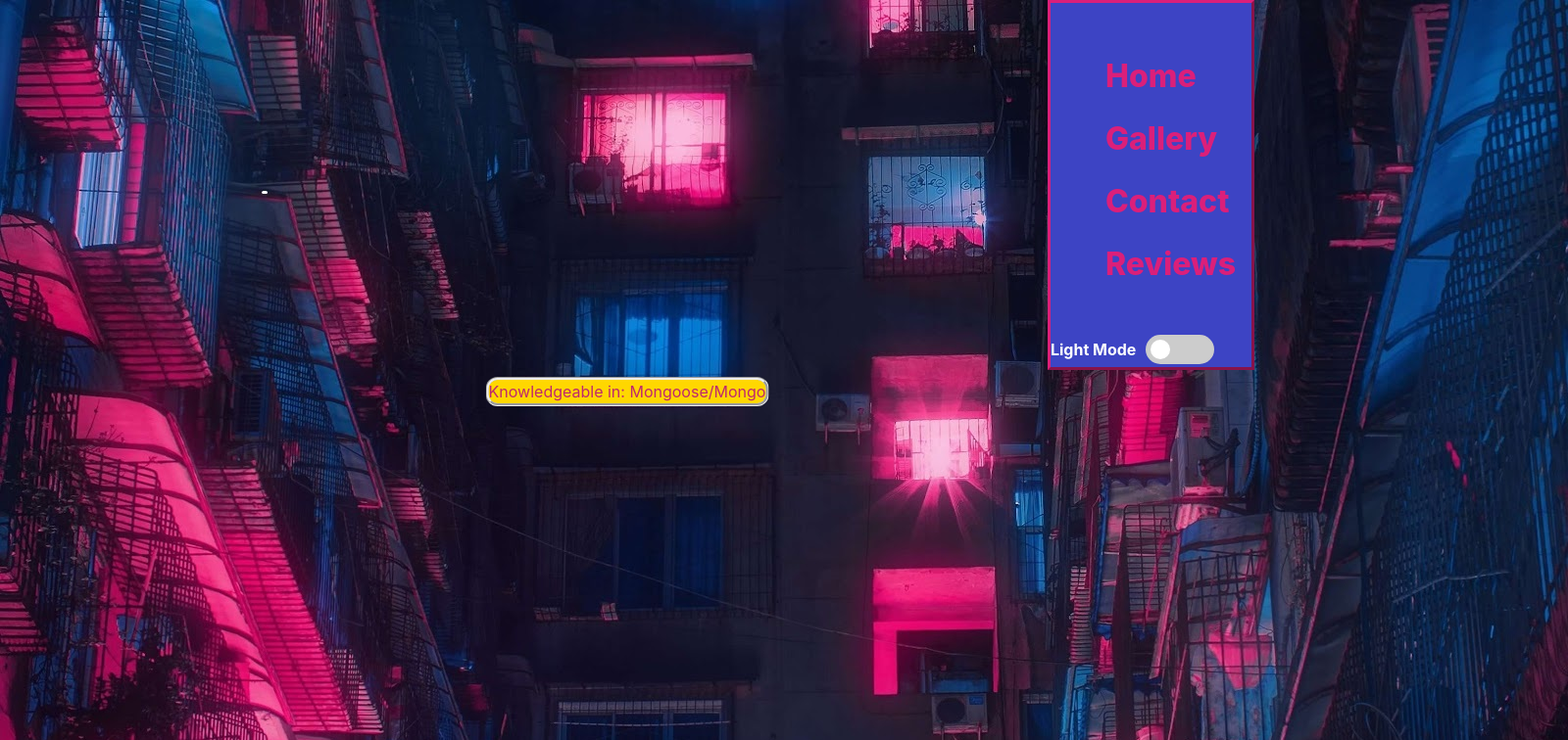
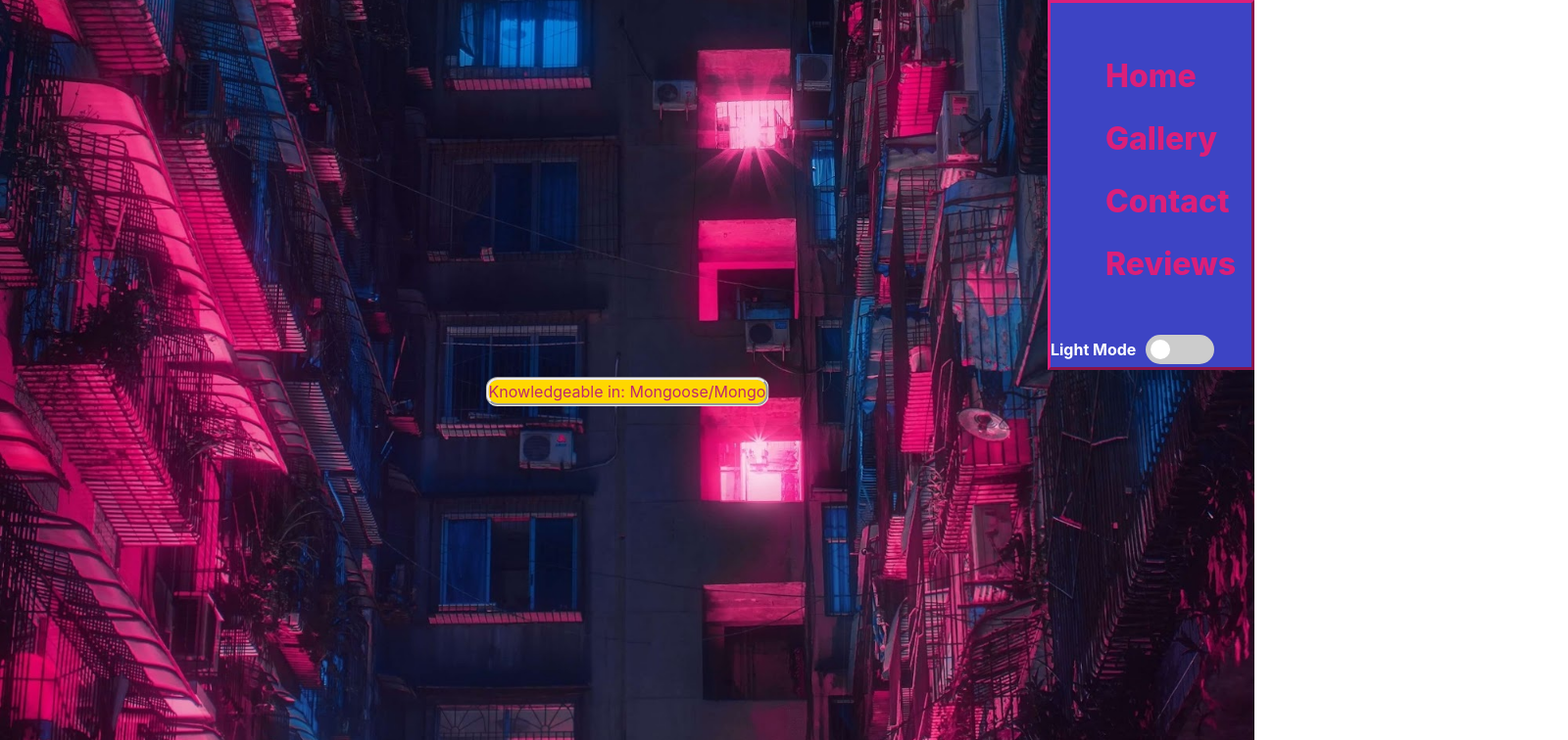
Before and after one commit to MaximilianHolleran/milestone-portfolio, a React (Vite) app: page / in a window 1280 px wide. Shown: the top 756 px of the page at 98% size, 1600 px wide, since content can reach past the window. Built offline with nearby package versions, Linux system fonts and the light colour scheme.

Commit message:
deleted a line in home

```diff
--- a/src/client/Home/Home.jsx
+++ b/src/client/Home/Home.jsx
@@ -34,9 +34,6 @@ function Home() {
     <>
     <NavBar/>
     <div className="displayBox">
-      <div className="img-container">
-        <a className="backgroundImg"><img className="backgroundImg" src={backgroundRegular} alt="cyberpunk-themed building"/></a>
-      </div>
       <div className="skillDisplay">
       Knowledgeable in: {skillDisplay}
       </div>
```
